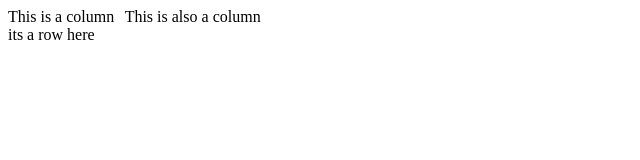
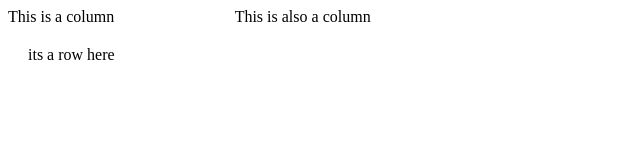
Before and after one commit to saikatharryc/Lab-it, a plain HTML site: page devide page into coloumn and any coloumn into row/index.html in a window 1280 px wide. Shown: the whole page, without its empty margins (0-640 px from the left). Drawn offline with Linux system fonts and the light colour scheme.

Commit message:
First Task Done

```diff
--- a/devide page into coloumn and any coloumn into row/index.html
+++ b/devide page into coloumn and any coloumn into row/index.html
@@ -1,6 +1,6 @@
 <style>
 	.Row
-{	padding-right: 30px;
+{	padding: 20px 20px;
     display: table;
     width: auto;
     table-layout: fixed;
@@ -9,6 +9,7 @@
 .Column
 {
     display: table-cell;
+    padding-right: 100px;
 
 }
 </style>
```
